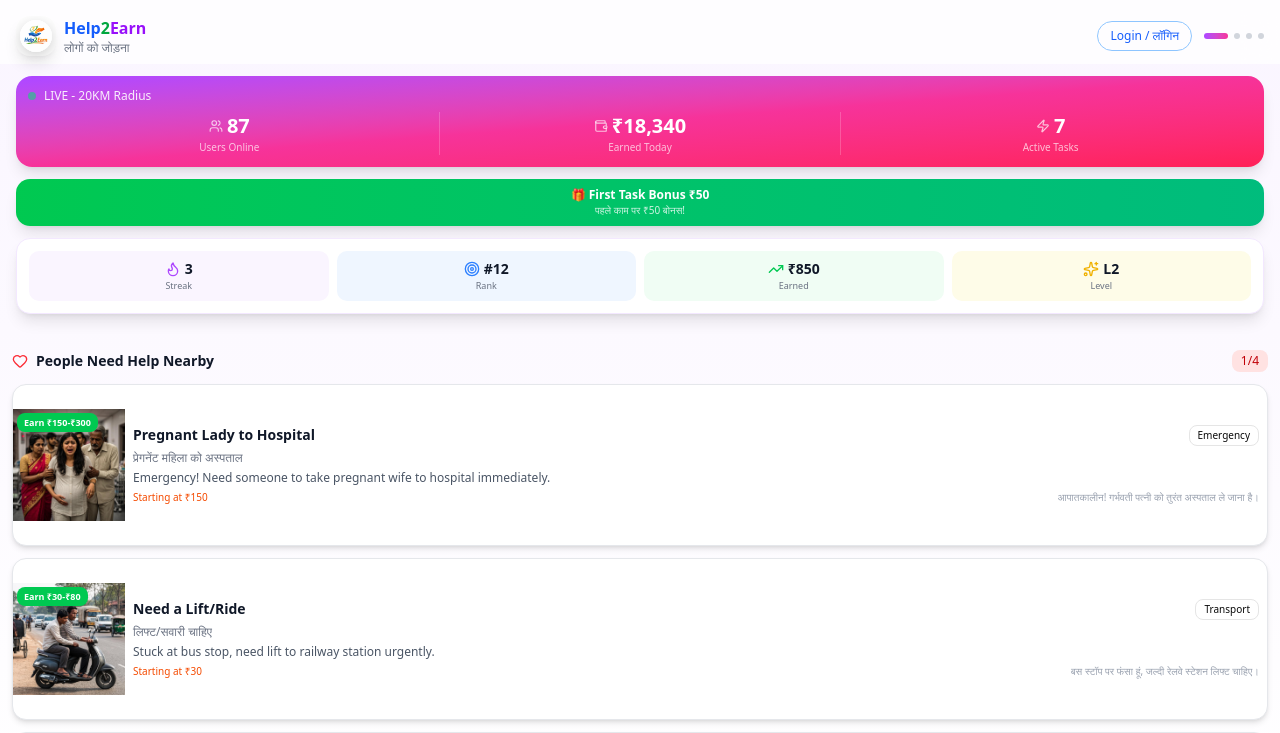
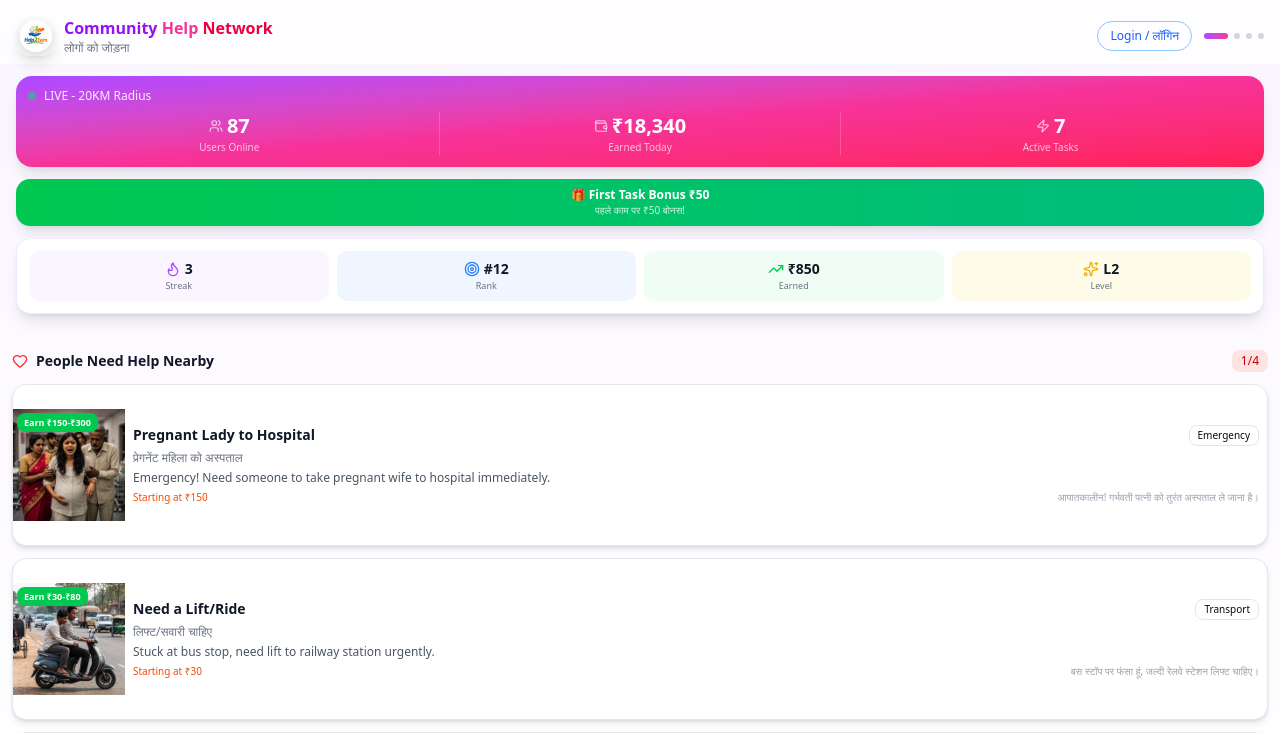
Before and after one commit to rawatharish27-commits/H2E, a Next.js app: page / in a window 1280 px wide. Shown: the top 733 px of the page. Built offline with nearby package versions, Linux system fonts and the light colour scheme; no server answers; the database is empty.

Commit message:
Update app name to Community Help Network in WelcomeScreen

```diff
--- a/src/components/app/WelcomeScreen.tsx
+++ b/src/components/app/WelcomeScreen.tsx
@@ -499,9 +499,9 @@ export function WelcomeScreen() {
             </motion.div>
             <div>
               <span className={`font-bold text-base`}>
-                <span className="text-blue-600">Help</span>
-                <span className="text-green-600">2</span>
-                <span className="text-purple-600">Earn</span>
+                <span className="text-purple-600">Community</span>
+                <span className="text-pink-500"> Help </span>
+                <span className="text-rose-600">Network</span>
               </span>
               <p className={`text-xs ${darkMode ? 'text-gray-400' : 'text-gray-500'}`}>लोगों को जोड़ना</p>
             </div>
```
